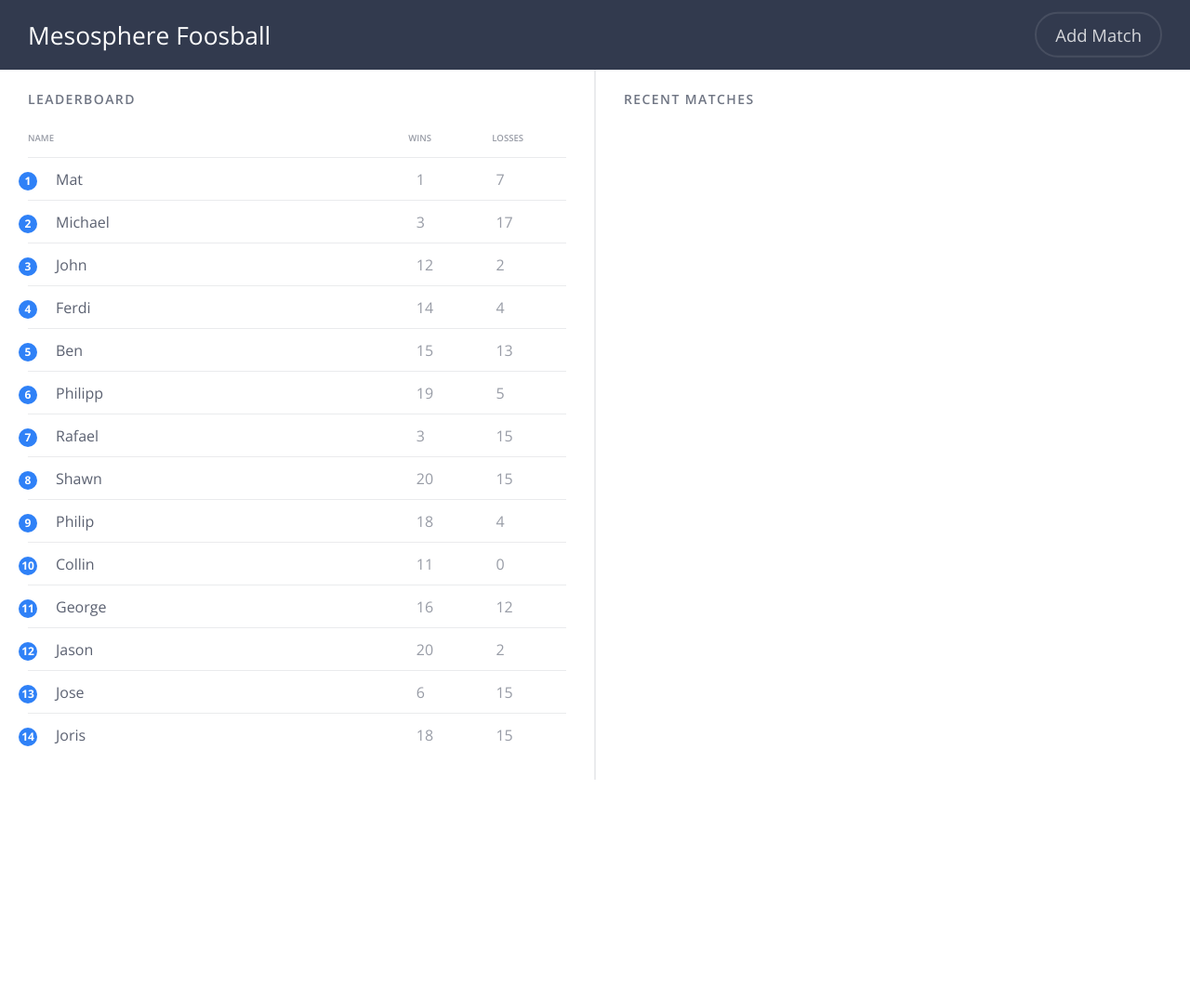
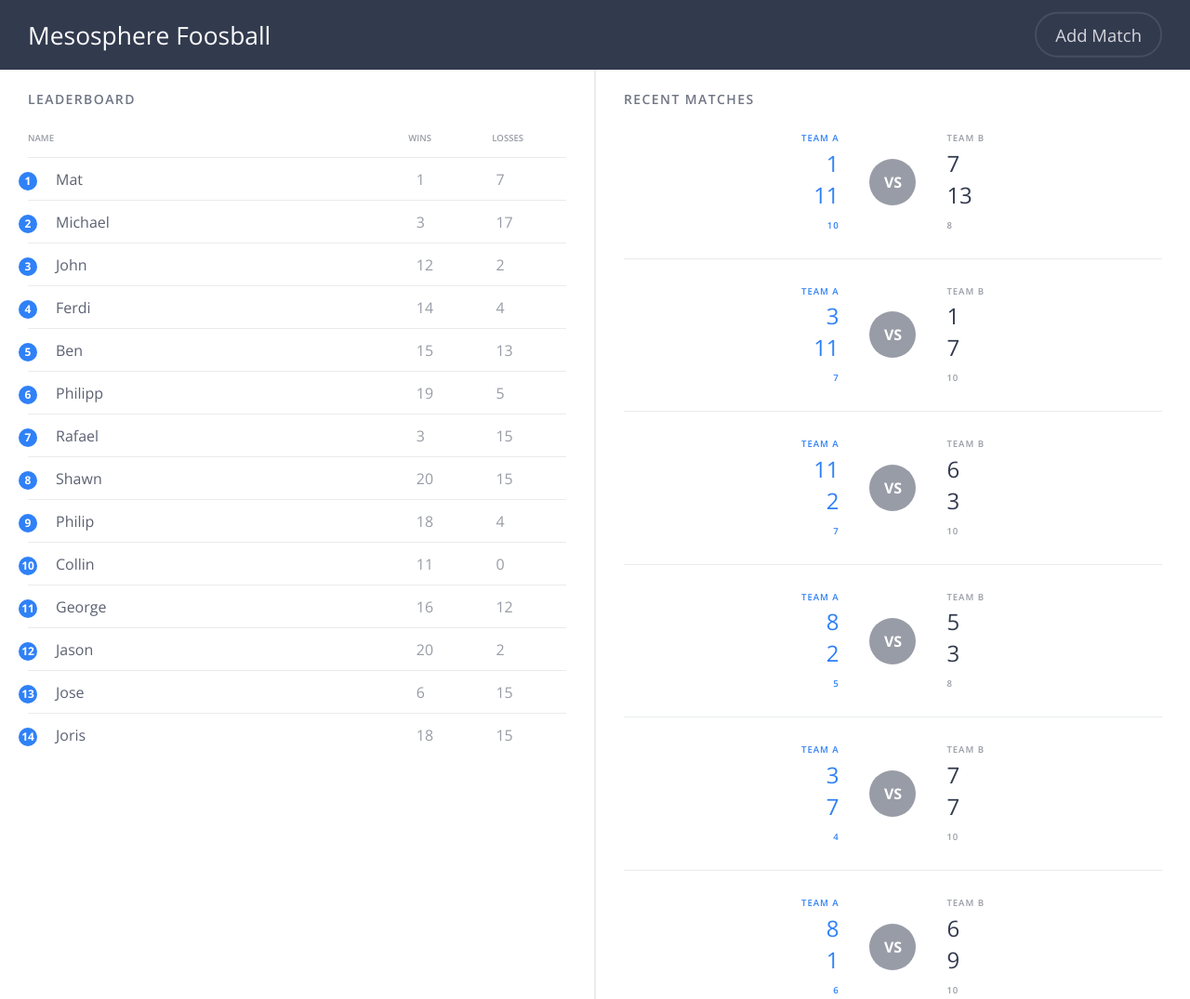
Before and after one commit to pehrlich/foosball, a website built with webpack: page src/index.html in a window 1280 px wide. Shown: the top 1075 px of the page at 93% size. Before the commit the page ends 839 px from the top, so only its background shows below. Built offline with nearby package versions, Linux system fonts and the light colour scheme.

Commit message:
Display match data

```diff
--- a/src/index.html
+++ b/src/index.html
@@ -48,7 +48,12 @@
         <article class="app__section recent-matches">
           <header class="app__header">Recent Matches</header>
 
-          <!-- <a href="match.html" class="match-details">
+          <div id="match__list">
+
+          </div>
+
+          <!--
+          <a href="match.html" class="match-details">
             <div class="match-details__team match-details__team--a is-winner">
               <header class="match-details__team__header">Team A</header>
               <span class="match-details__team__player">John</span>
--- a/src/js/main.js
+++ b/src/js/main.js
@@ -27,7 +27,6 @@ var populateUserList = function () {
   getData('./api/users.json', function (data) {
     var string = '';
     for (var i = 0; i < data.length; i++) {
-      // debugger
       string += `<li class="is-in-lead">
               <span class="leaderboard__name">${data[i].name}</span>
               <span class="leaderboard__stats leaderboard__stats--wins">${data[i].wins}</span>
@@ -35,7 +34,32 @@ var populateUserList = function () {
             </li>`;
     }
     document.getElementById('leaderboard__list').innerHTML = string;
-    // debugger
+  });
+
+  getData('./api/matches.json', function (data) {
+    var string = '';
+    var dataItem;
+    for (var i = 0; i < data.length; i++) {
+      dataItem = data[i];
+      string += `<a href="match.html" class="match-details">
+                  <div class="match-details__team match-details__team--a is-winner">
+                    <header class="match-details__team__header">Team A</header>
+                    <span class="match-details__team__player">${dataItem.teamA[0]}</span>
+                    <span class="match-details__team__player">${dataItem.teamA[1]}</span>
+                    <span class="match-details__team__points">${dataItem.scoreA}</span>
+                  </div>
+                  <div class="match-details__vs">
+                    <span>VS</span>
+                  </div>
+                  <div class="match-details__team match-details__team--b">
+                    <header class="match-details__team__header">Team B</header>
+                    <span class="match-details__team__player">${dataItem.teamB[0]}</span>
+                    <span class="match-details__team__player">${dataItem.teamB[1]}</span>
+                    <span class="match-details__team__points">${dataItem.scoreB}</span>
+                  </div>
+                </a>`;
+    }
+    document.getElementById('match__list').innerHTML = string;
   });
 
 };
```
